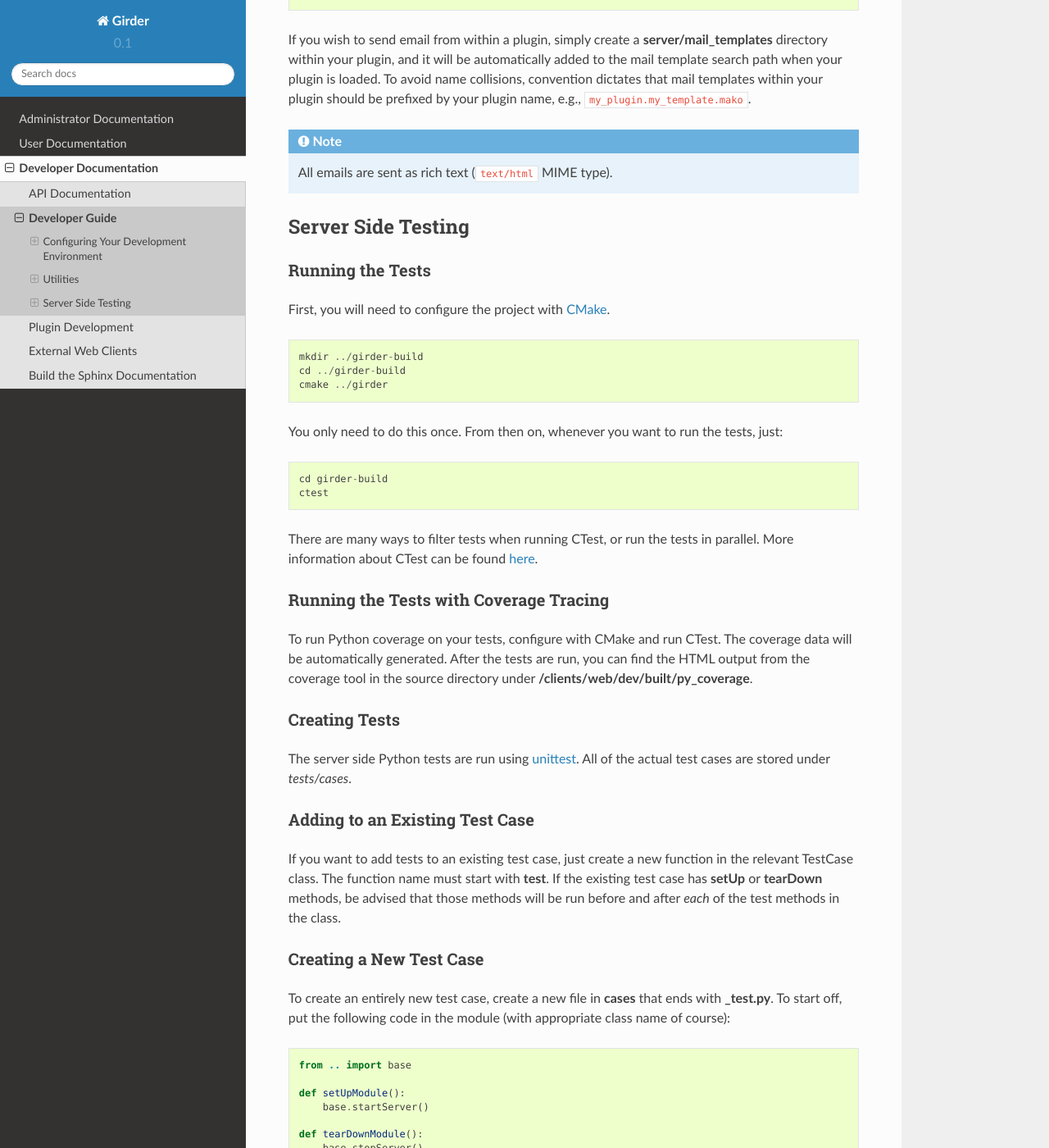
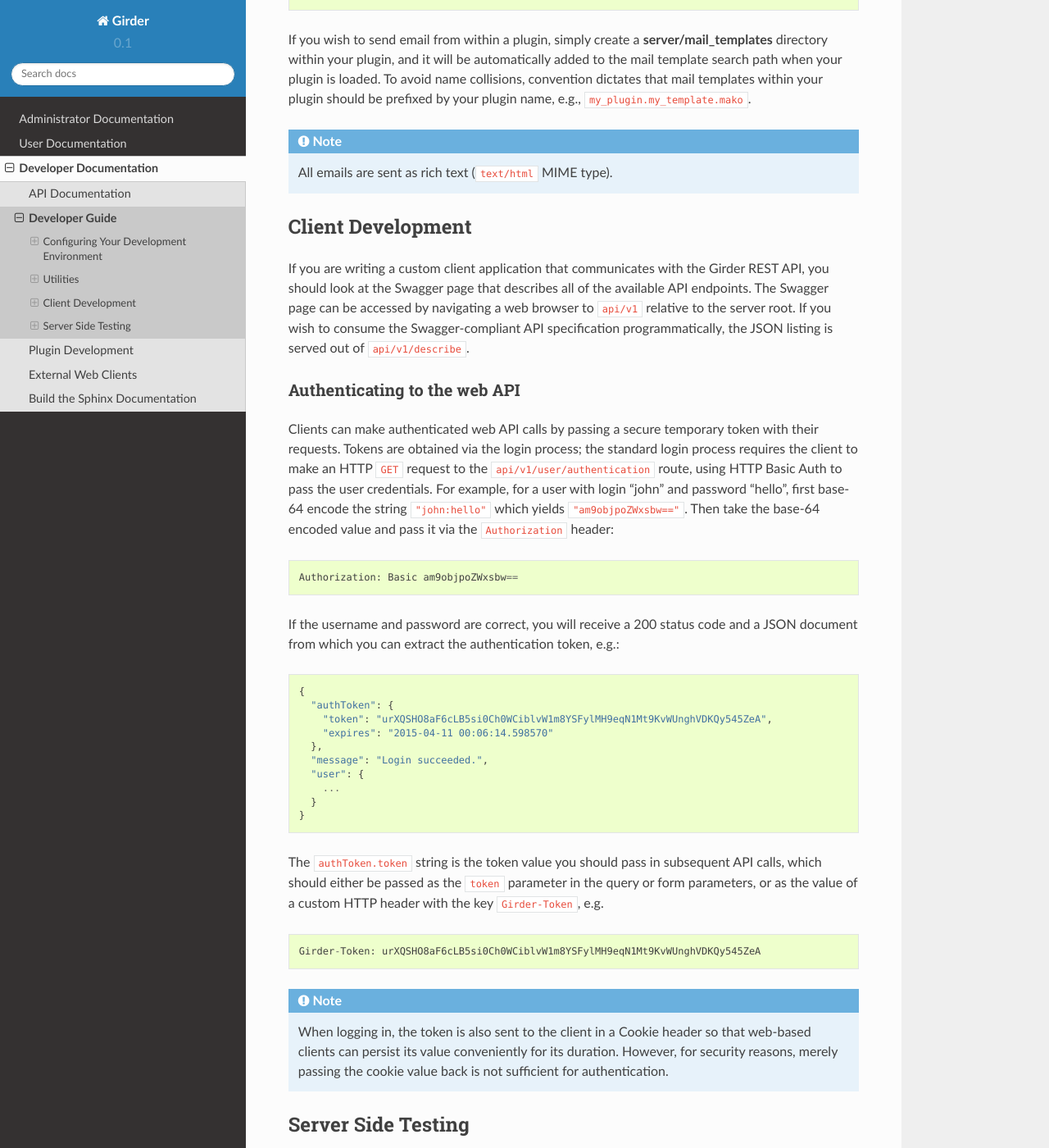
Before and after one commit to girder/girder, a Sphinx documentation site: the page built from docs/development.rst, in a window 1280 px wide and 1400 px high, scrolled down 1606 px. Shown: the whole window at 82% size. Built offline with Sphinx 7.4.7 and the Read the Docs theme 2.0.0, drawn with Linux system fonts in a browser that asks for light colours; the version number is read from the project's files by our own code.

Commit message:
Fixes #394. Developer docs for web API clients

```diff
--- a/docs/development.rst
+++ b/docs/development.rst
@@ -88,6 +88,51 @@
 
 .. note:: All emails are sent as rich text (``text/html`` MIME type).
 
+Client Development
+------------------
+
+If you are writing a custom client application that communicates with the Girder
+REST API, you should look at the Swagger page that describes all of the available
+API endpoints. The Swagger page can be accessed by navigating a web browser to
+``api/v1`` relative to the server root. If you wish to consume the Swagger-compliant
+API specification programmatically, the JSON listing is served out of ``api/v1/describe``.
+
+Authenticating to the web API
+^^^^^^^^^^^^^^^^^^^^^^^^^^^^^
+
+Clients can make authenticated web API calls by passing a secure temporary token
+with their requests. Tokens are obtained via the login process; the standard
+login process requires the client to make an HTTP ``GET`` request to the
+``api/v1/user/authentication`` route, using HTTP Basic Auth to pass the user
+credentials. For example, for a user with login "john" and password "hello",
+first base-64 encode the string ``"john:hello"`` which yields ``"am9objpoZWxsbw=="``.
+Then take the base-64 encoded value and pass it via the ``Authorization`` header: ::
+
+    Authorization: Basic am9objpoZWxsbw==
+
+If the username and password are correct, you will receive a 200 status code and
+a JSON document from which you can extract the authentication token, e.g.: ::
+
+    {
+      "authToken": {
+        "token": "urXQSHO8aF6cLB5si0Ch0WCiblvW1m8YSFylMH9eqN1Mt9KvWUnghVDKQy545ZeA",
+        "expires": "2015-04-11 00:06:14.598570"
+      },
+      "message": "Login succeeded.",
+      "user": {
+        ...
+      }
+    }
+
+The ``authToken.token`` string is the token value you should pass in subsequent API
+calls, which should either be passed as the ``token`` parameter in the query or
+form parameters, or as the value of a custom HTTP header with the key ``Girder-Token``, e.g. ::
+
+    Girder-Token: urXQSHO8aF6cLB5si0Ch0WCiblvW1m8YSFylMH9eqN1Mt9KvWUnghVDKQy545ZeA
+
+.. note:: When logging in, the token is also sent to the client in a Cookie header so that web-based
+   clients can persist its value conveniently for its duration. However, for security
+   reasons, merely passing the cookie value back is not sufficient for authentication.
 
 Server Side Testing
 -------------------
```
